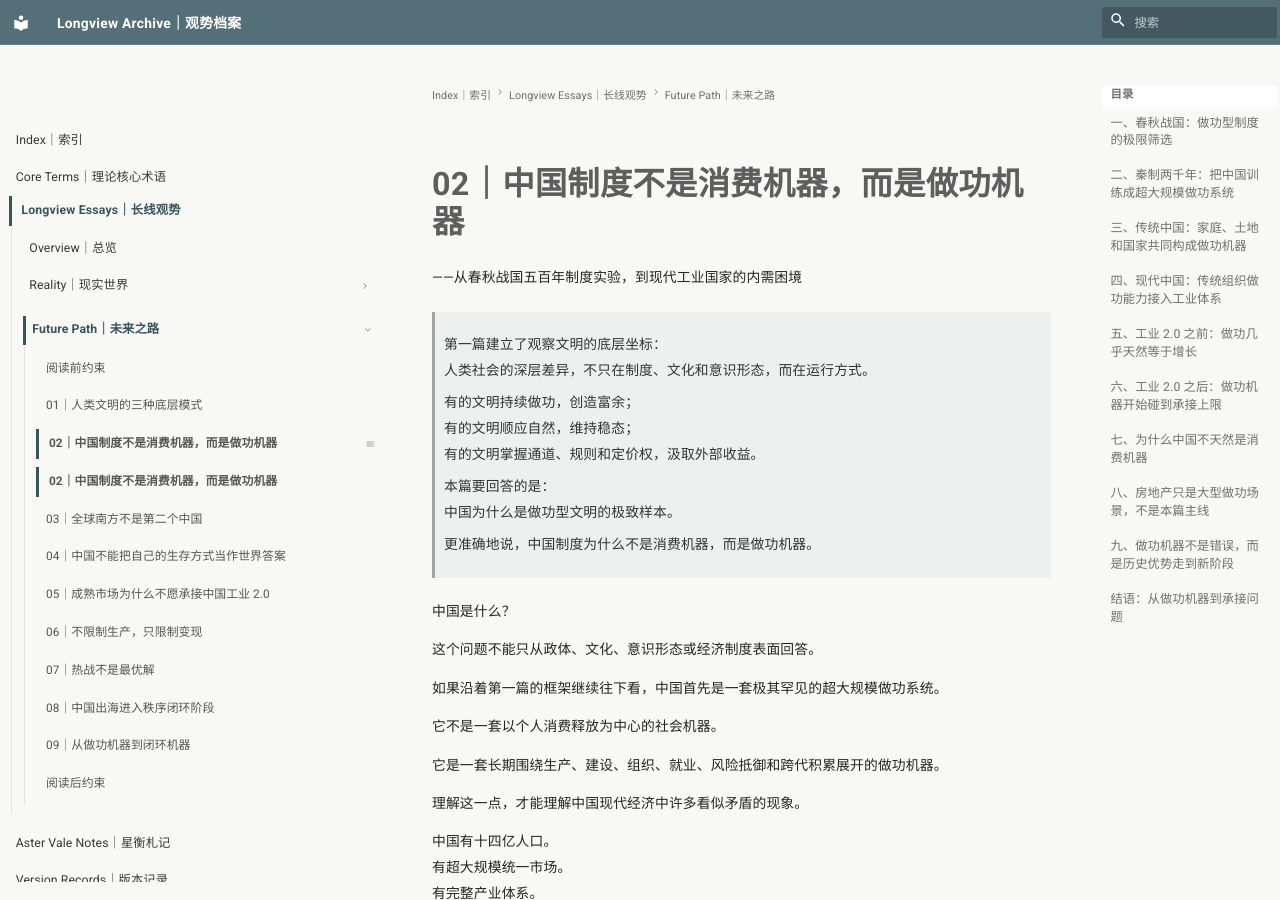
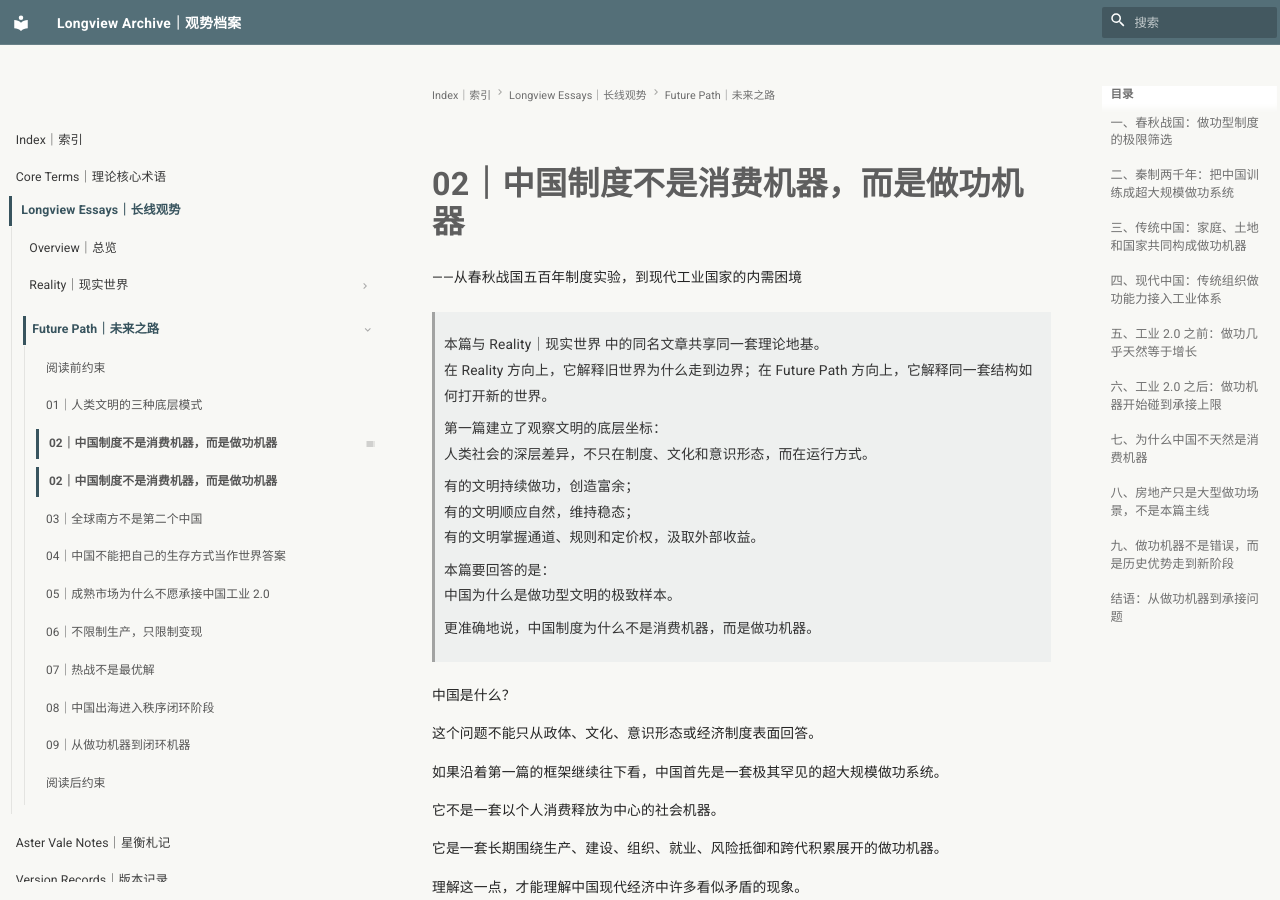
Before and after one commit to guanshi1688/longview-archive, an MkDocs documentation site: the page built from docs/essays/future/02.md, in a window 1280 px wide and 900 px high. Built offline with MkDocs 1.6.1 and Material for MkDocs 9.7.7, drawn with Linux system fonts in a browser that asks for light colours; some of the changed text lies outside the part shown.

Commit message:
Update title and reference in 02.md

```diff
--- a/docs/essays/future/02.md
+++ b/docs/essays/future/02.md
@@ -3,6 +3,9 @@
 
 ——从春秋战国五百年制度实验，到现代工业国家的内需困境
 
+> 本篇与 Reality｜现实世界 中的同名文章共享同一套理论地基。
+> 在 Reality 方向上，它解释旧世界为什么走到边界；在 Future Path 方向上，它解释同一套结构如何打开新的世界。
+>
 > 第一篇建立了观察文明的底层坐标：
 > 人类社会的深层差异，不只在制度、文化和意识形态，而在运行方式。
 >
@@ -697,5 +700,5 @@
 
 **星衡｜Aster Vale**
 Longview Archive｜观势档案
-Reality｜现实世界
+Future Path｜未来之路
 2026.07
```
